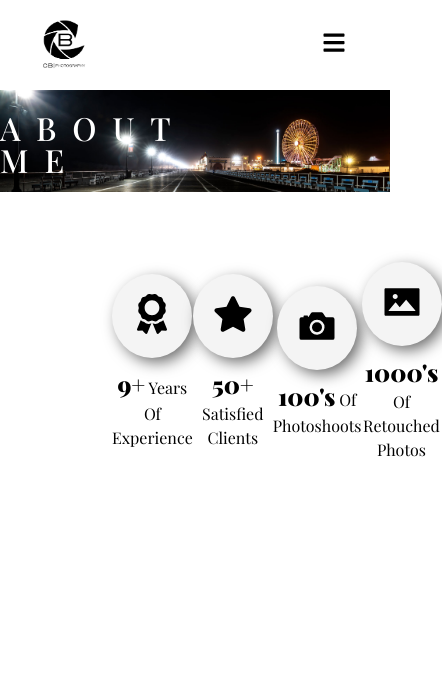
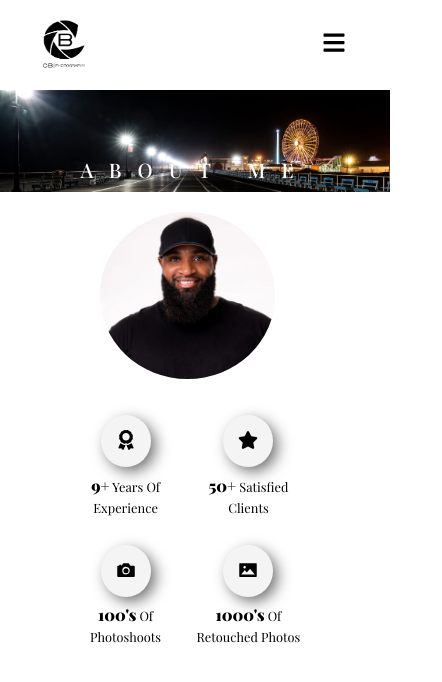
Before and after one commit to msebarjr/CB-Photography, a Next.js app: page /about in a window 390 px wide. Shown: the top 682 px of the page, 442 px wide, since content can reach past the window. Built offline with nearby package versions, Linux system fonts and the light colour scheme.

Commit message:
Profile and recognition responsiveness done

```diff
--- a/components/Hero.js
+++ b/components/Hero.js
@@ -15,7 +15,6 @@ function Hero(props) {
                 objectFit="cover"
                 objectPosition={props.position}
             />
-            <h1 className={styles.title}>About Me</h1>
         </section>
     );
 }
--- a/pages/about.js
+++ b/pages/about.js
@@ -24,6 +24,7 @@ export default function About() {
                 position="50% 55%"
             />
             <div className="container">
+                <h1 className={styles.title}>About Me</h1>
                 <div className={styles.info}>
                     <Profile />
                     <div className={styles.recognition}>
--- a/styles/About.module.css
+++ b/styles/About.module.css
@@ -4,9 +4,54 @@
     align-items: center;
 }
 
+.title {
+    text-align: end;
+    margin-top: -5.5rem;
+    color: white;
+    font-size: 4rem;
+    letter-spacing: 1rem;
+    font-weight: 500;
+    text-transform: uppercase;
+    z-index: 10;
+}
+
 .recognition {
     margin-top: 2.5rem;
     display: flex;
-    justify-content: center;
+    justify-content: space-around;
     align-items: center;
 }
+
+@media screen and (max-width: 1275px) {
+    .title {
+        text-align: center;
+    }
+}
+
+@media screen and (max-width: 950px) {
+    .title {
+        font-size: 2rem;
+        margin-top: -3rem;
+    }
+}
+
+@media screen and (max-width: 750px) {
+    .info {
+        flex-direction: column;
+        margin-left: -1rem;
+        margin-top: 1rem;
+    }
+}
+
+@media screen and (max-width: 550px) {
+    .title {
+        font-size: 1.25rem;
+        margin-top: -2rem;
+    }
+
+    .recognition {
+      margin-top: 0;
+        display: grid;
+        grid-template-columns: 1fr 1fr;
+    }
+}
--- a/styles/Hero.module.css
+++ b/styles/Hero.module.css
@@ -1,23 +1,6 @@
 .hero {
     width: 100%;
     height: auto;
+    z-index: -1;
     position: relative;
-    z-index: -1;
 }
-
-.title {
-    position: absolute;
-    bottom: 1rem;
-    right: 7rem;
-    font-size: 4rem;
-    color: rgba(255, 255, 255, 1);
-    letter-spacing: 1rem;
-    font-weight: 500;
-    text-transform: uppercase;
-}
-
-@media screen and (max-width: 960px) {
-    .title {
-        font-size: 2rem;
-    }
-}
--- a/styles/Profile.module.css
+++ b/styles/Profile.module.css
@@ -8,3 +8,26 @@
 .photo {
     border-radius: 50%;
 }
+
+@media screen and (max-width: 1275px) {
+    .profile {
+        width: 300px;
+        height: 300px;
+        margin-top: 4rem;
+    }
+}
+
+@media screen and (max-width: 975px) {
+    .profile {
+        width: 250px;
+        height: 250px;
+    }
+}
+
+@media screen and (max-width: 550px) {
+    .profile {
+        margin-top: 1rem;
+        width: 175px;
+        height: 175px;
+    }
+}
--- a/styles/Recognition.module.css
+++ b/styles/Recognition.module.css
@@ -15,7 +15,8 @@
 }
 
 .info {
-    max-width: 16ch;
+    width: 16ch;
+    /* max-width: 16ch; */
     line-height: 1.5;
     margin-top: 0.5em;
     text-align: center;
@@ -25,3 +26,39 @@
     font-weight: 900;
     font-size: 1.5rem;
 }
+
+@media screen and (max-width: 975px) {
+    .icon {
+        font-size: 1.5rem;
+        padding: 0.75em;
+    }
+
+    .info {
+        font-size: 0.8rem;
+    }
+
+    .info span {
+        font-size: 1rem;
+    }
+}
+
+@media screen and (max-width: 800px) {
+    .icon {
+        font-size: 1.25rem;
+        padding: 0.75em;
+    }
+
+    .info {
+        font-size: 0.8rem;
+    }
+
+    .info span {
+        font-size: 1rem;
+    }
+}
+
+@media screen and (max-width: 800px) {
+    .wrapper {
+        margin-top: 1.75rem;
+    }
+}
--- a/styles/globals.css
+++ b/styles/globals.css
@@ -41,6 +41,12 @@ textarea {
 
 .container {
     width: 100%;
+    padding: 0 7rem;
+    position: relative;
+}
 
-    padding: 0 7rem;
+@media screen and (max-width: 1160px) {
+    .container {
+        padding: 0 3.5rem;
+    }
 }
```
